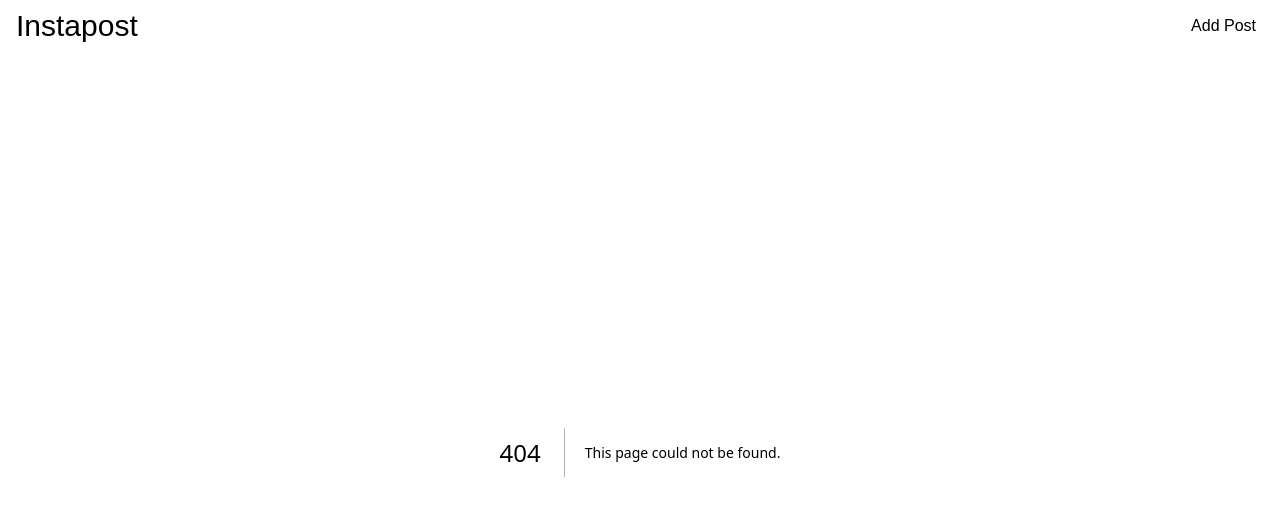
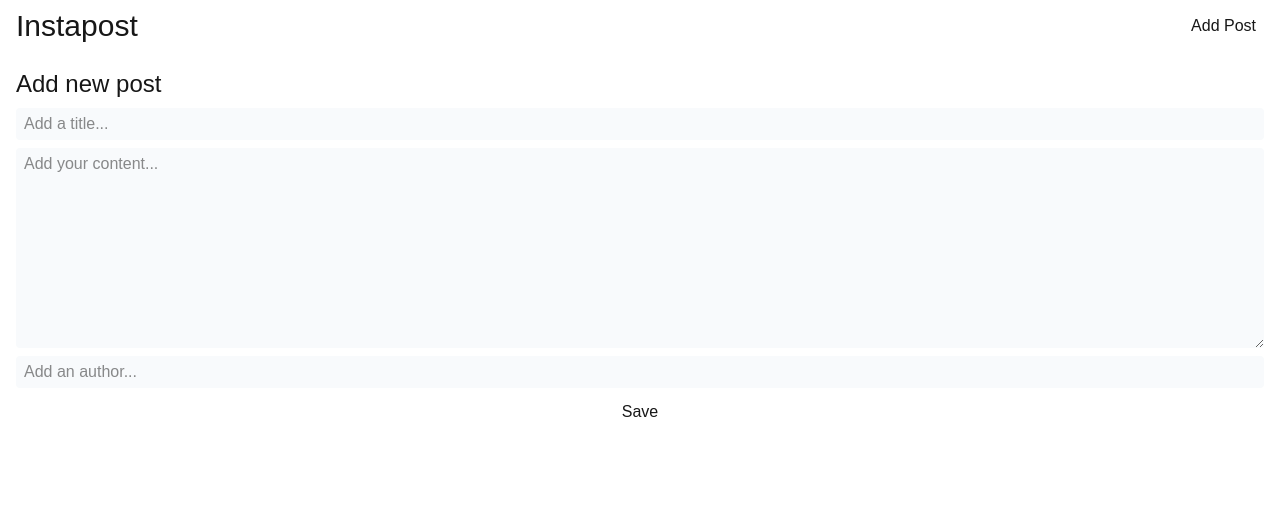
Before and after one commit to annakvern/nextjs-with-database, a Next.js app: page /new in a window 1280 px wide. Before the commit this address had no page. Shown: the top 516 px of the page. Built offline with nearby package versions, Linux system fonts and the light colour scheme.

Commit message:
design post form

```diff
--- /dev/null
+++ b/app/new/page.tsx
@@ -0,0 +1,30 @@
+export default function NewPostPage() {
+  return (
+    <main className="p-4">
+      <form className="grid gap-2">
+        <h2 className="text-2xl">Add new post</h2>
+        <input
+          className="bg-slate-50 rounded px-2 py-1"
+          name="title"
+          type="text"
+          placeholder="Add a title..."
+        />
+        <textarea
+          className="bg-slate-50 rounded px-2 py-1"
+          name="content"
+          placeholder="Add your content..."
+          rows={8}
+        />
+        <input
+          className="bg-slate-50 rounded px-2 py-1"
+          name="author"
+          type="text"
+          placeholder="Add an author..."
+        />
+        <button className="px-2 py-1 rounded hover:bg-slate-100 cursor-pointer">
+          Save
+        </button>
+      </form>
+    </main>
+  );
+}
```
